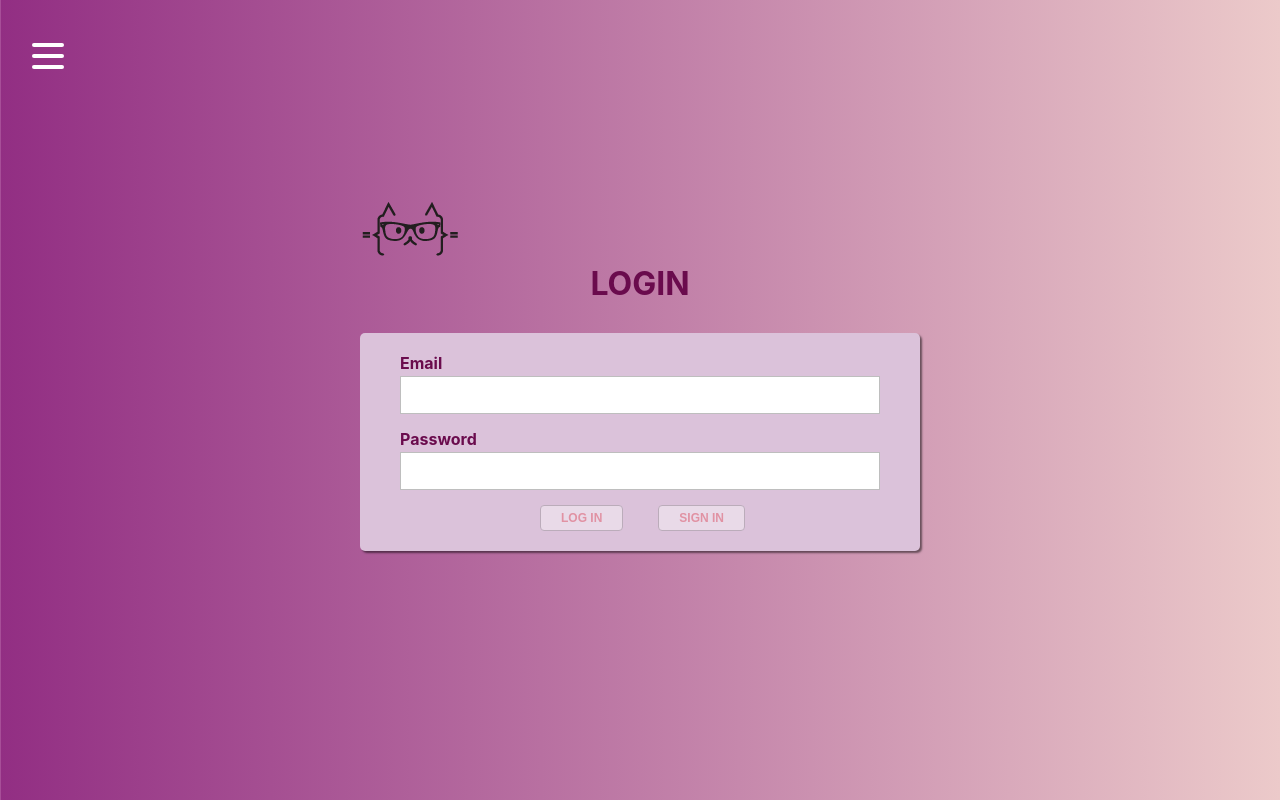
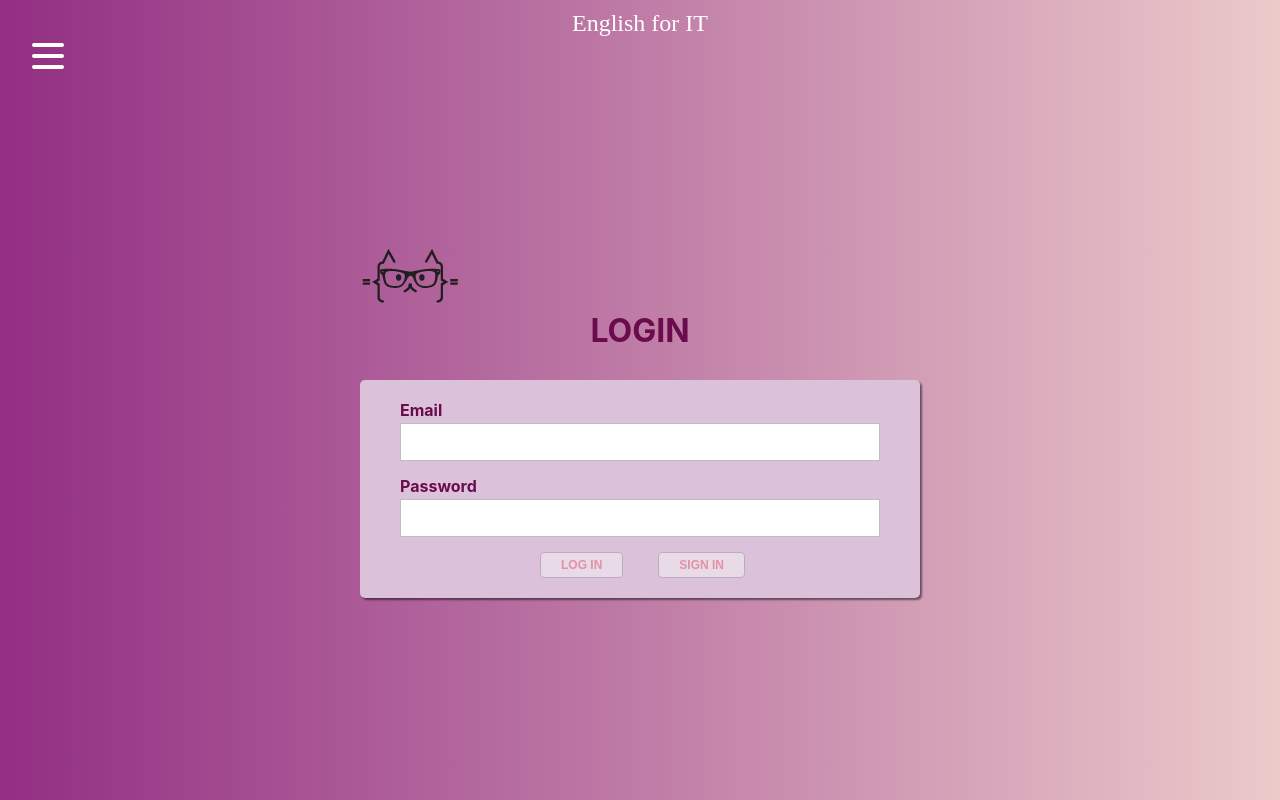
Before and after one commit to ElenaYakubovskaya/tests_EngIT, a React app: page /test/1 in a window 1280 px wide. Built offline with nearby package versions, Linux system fonts and the light colour scheme.

Commit message:
code refactoring

```diff
--- a/src/components/Navigation/Menu.jsx
+++ b/src/components/Navigation/Menu.jsx
@@ -20,7 +20,7 @@ const StyledMenu = styled.nav`
   transition: transform 0.3s ease-in-out;
 
   p {
-    padding: 25px 50px;
+    padding: 25px 40px;
     text-transform: uppercase;
     text-decoration: none;
     color: #ffffff;
--- a/src/containers/ModuleTest/ModuleTest.jsx
+++ b/src/containers/ModuleTest/ModuleTest.jsx
@@ -16,7 +16,7 @@ const StyledModuleTest = styled.div`
   .wrapper {
     padding-top: 50px;
     box-sizing: border-box;
-    background-color: #eccaca36;
+    background-color: inherit;
     display: flex;
     justify-content: center;
     height: 100vh;
@@ -25,7 +25,6 @@ const StyledModuleTest = styled.div`
   }
 
   .title {
-    text-align: center;
     margin-top: 20px;
     padding-top: 40px;
     color: #fff;
--- a/src/hoc/Layout/Layout.jsx
+++ b/src/hoc/Layout/Layout.jsx
@@ -11,6 +11,13 @@ const StyledLayout = styled.div`
   justify-content: flex-start;
   background: linear-gradient(90deg, #922e83 0%, #eccaca 100%);
 
+  .header {
+    color: #ffffff;
+    font-size: 24px;
+    font-family: cursive;
+    text-align: center;
+    padding: 10px;
+  }
   main {
     display: flex;
     flex-direction: column;
@@ -20,11 +27,11 @@ const StyledLayout = styled.div`
 
 const Layout = (props) => {
   const [open, setOpen] = React.useState(false);
-  const node = React.useRef();
 
   return (
     <StyledLayout>
-      <div ref={node}>
+      <div className="header">
+        English for IT
         <Burger open={open} setOpen={setOpen} />
         <Menu
           isAuthenticated={props.isAuthenticated}
@@ -34,7 +41,7 @@ const Layout = (props) => {
       </div>
       <div>
         <Outlet />
-      </div>
+      </div>{' '}
     </StyledLayout>
   );
 };
```
Also changed, not shown: public/manifest.json (deleted), public/robots.txt (deleted), 1 other file (tests, documents, lock files or other folders).
